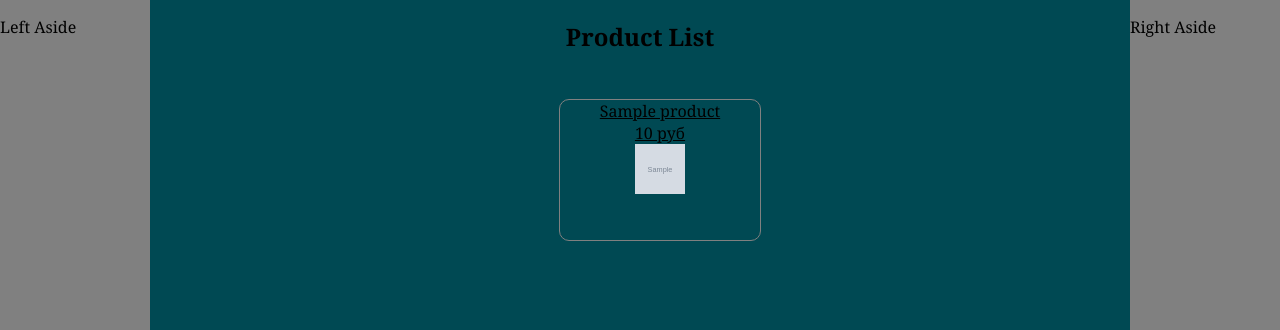
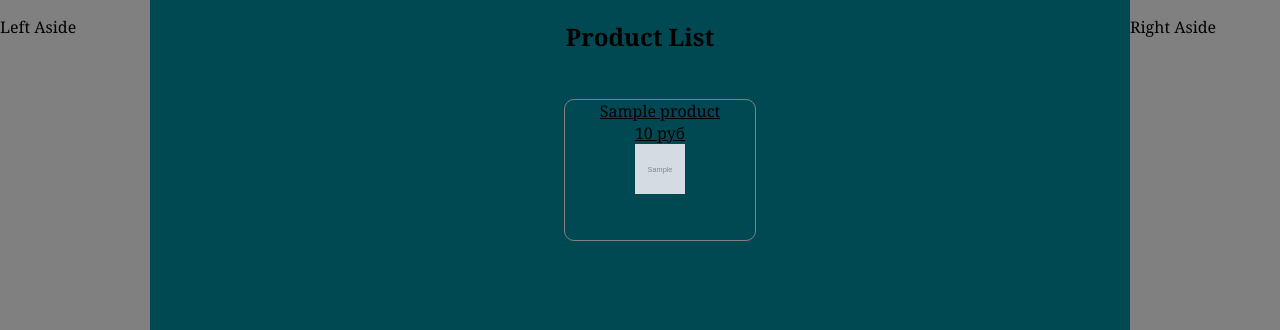
Before and after one commit to LeviDeveloper001/Django_clothing-store, a Django app: page /products/ in a window 1280 px wide. Shown: the part 80-410 px from the top of the page. Run offline with Django 5.2, Linux system fonts and the light colour scheme; tables that the repository leaves empty hold one stand-in row (values such as "Sample post"); grey boxes marked "Sample" are stand-in pictures.

Commit message:
незначительные изменения + фикс режима debug=False

```diff
--- a/aapp/aapp/settings.py
+++ b/aapp/aapp/settings.py
@@ -25,7 +25,7 @@ SECRET_KEY = 'django-insecure--)bfo#to!v#*d=gmnx$r8mz93y^jha0714h3t955-26-oek+1r
 # SECURITY WARNING: don't run with debug turned on in production!
 DEBUG = True
 
-ALLOWED_HOSTS = []
+ALLOWED_HOSTS = ['.localhost', '127.0.0.1', '[::1]']
 
 
 # Application definition
--- a/aapp/products/views.py
+++ b/aapp/products/views.py
@@ -70,6 +70,7 @@ class ProductListView(GeneralMixin, ListView):
     images_model=models.ProductImage
     model=models.Product
     context_object_name='product_list'
+    # items_in_row =
 
     def get_images_queryset(self, context:dict):
         product_list=context.get('product_list')
--- a/aapp/static/css/style.css
+++ b/aapp/static/css/style.css
@@ -169,14 +169,15 @@ form.change-profile-form textarea[name=description] {
 .product-list {
     list-style-type: none;
     display: flex;
+    flex-wrap: wrap;
     flex-direction: row;
-    justify-content: center;
+    justify-content: left;
     align-items: center;
     text-align: center;
 }
 
 .product-list .product-item {
-    width: 200px;
+    width: 190;
     height: 140px;
     display: flex;
     flex-direction: column;
@@ -188,6 +189,7 @@ form.change-profile-form textarea[name=description] {
     color: black;
     border: 1px solid var(--main-color);
     border-radius: 10px;
+    display: inline-block;
 }
 
 .product-list>a:hover {
@@ -196,7 +198,6 @@ form.change-profile-form textarea[name=description] {
 }
 
 .product-list>a .product-item {
-    width: 200px;
+    width: 190px;
     height: 140px;
-
 }
```
Also changed, not shown: aapp/templates/products/product_list.html (+10 -0 lines).
